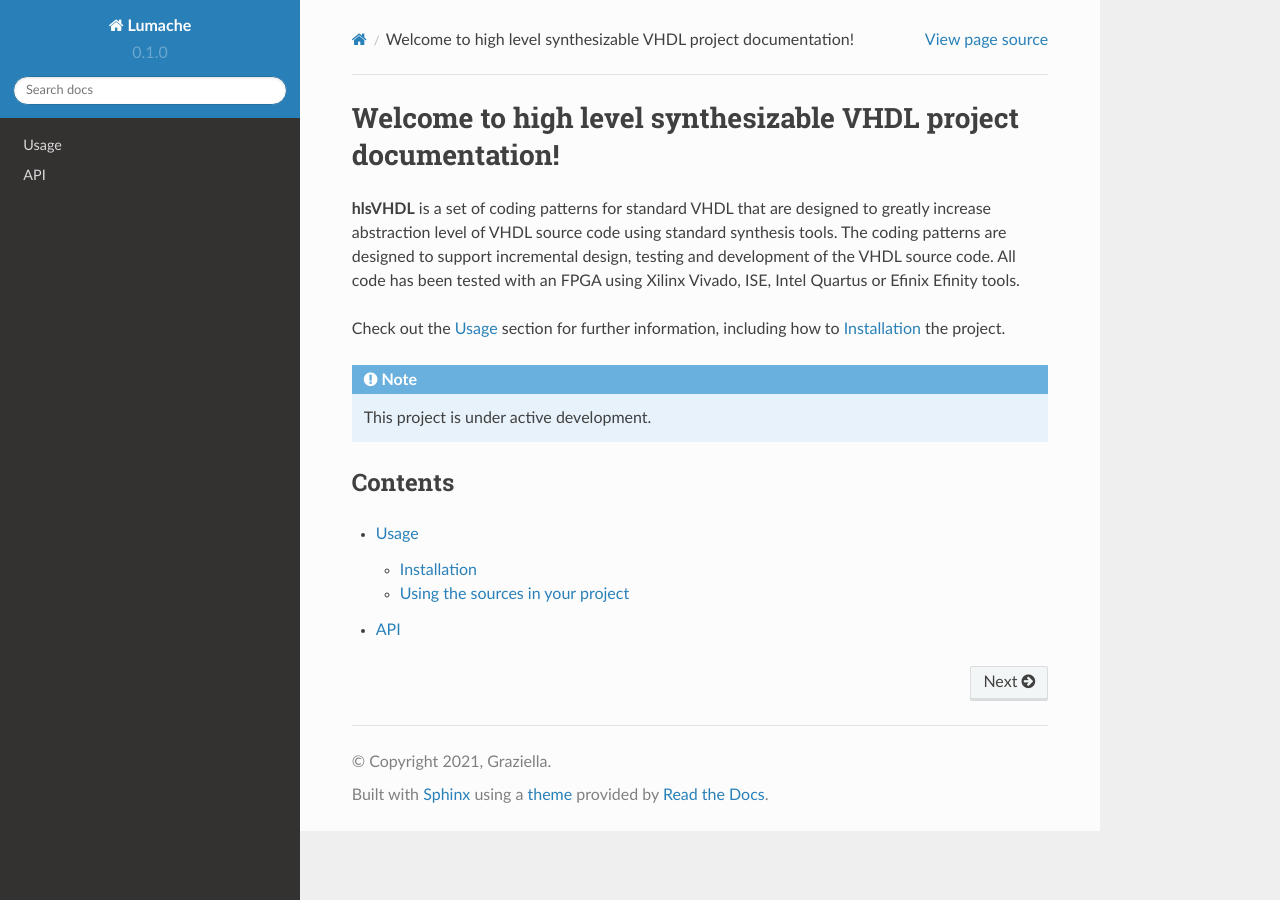
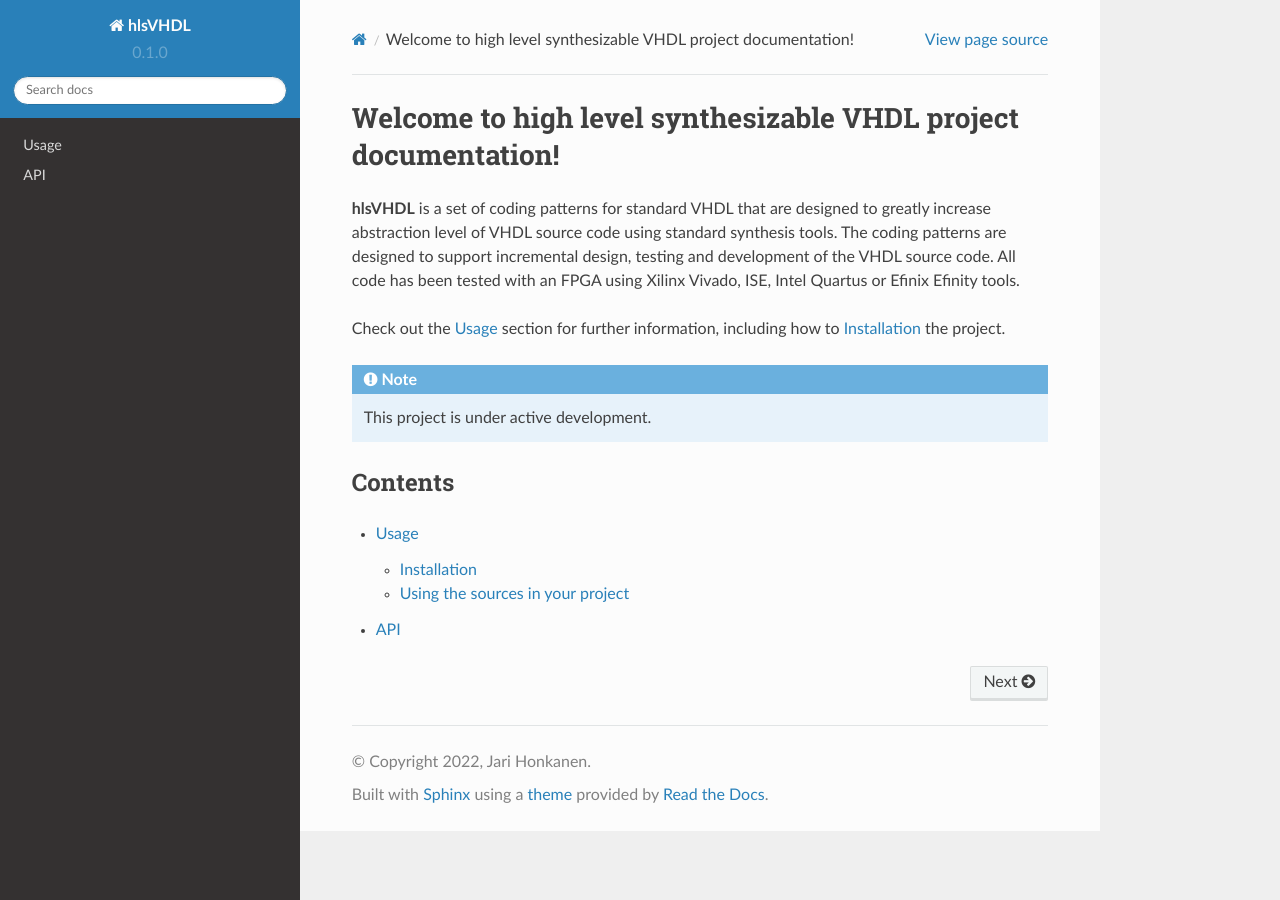
Before and after one commit to hVHDL/hVHDL, a Sphinx documentation site: the page built from docs/source/index.rst, in a window 1280 px wide. Built offline with Sphinx 7.4.7 and the Read the Docs theme 2.0.0, drawn with Linux system fonts in a browser that asks for light colours.

Commit message:
Update conf.py

```diff
--- a/docs/source/conf.py
+++ b/docs/source/conf.py
@@ -2,9 +2,9 @@
 
 # -- Project information
 
-project = 'Lumache'
-copyright = '2021, Graziella'
-author = 'Graziella'
+project = 'hlsVHDL'
+copyright = '2022, Jari Honkanen'
+author = 'johonkanen'
 
 release = '0.1'
 version = '0.1.0'
```
